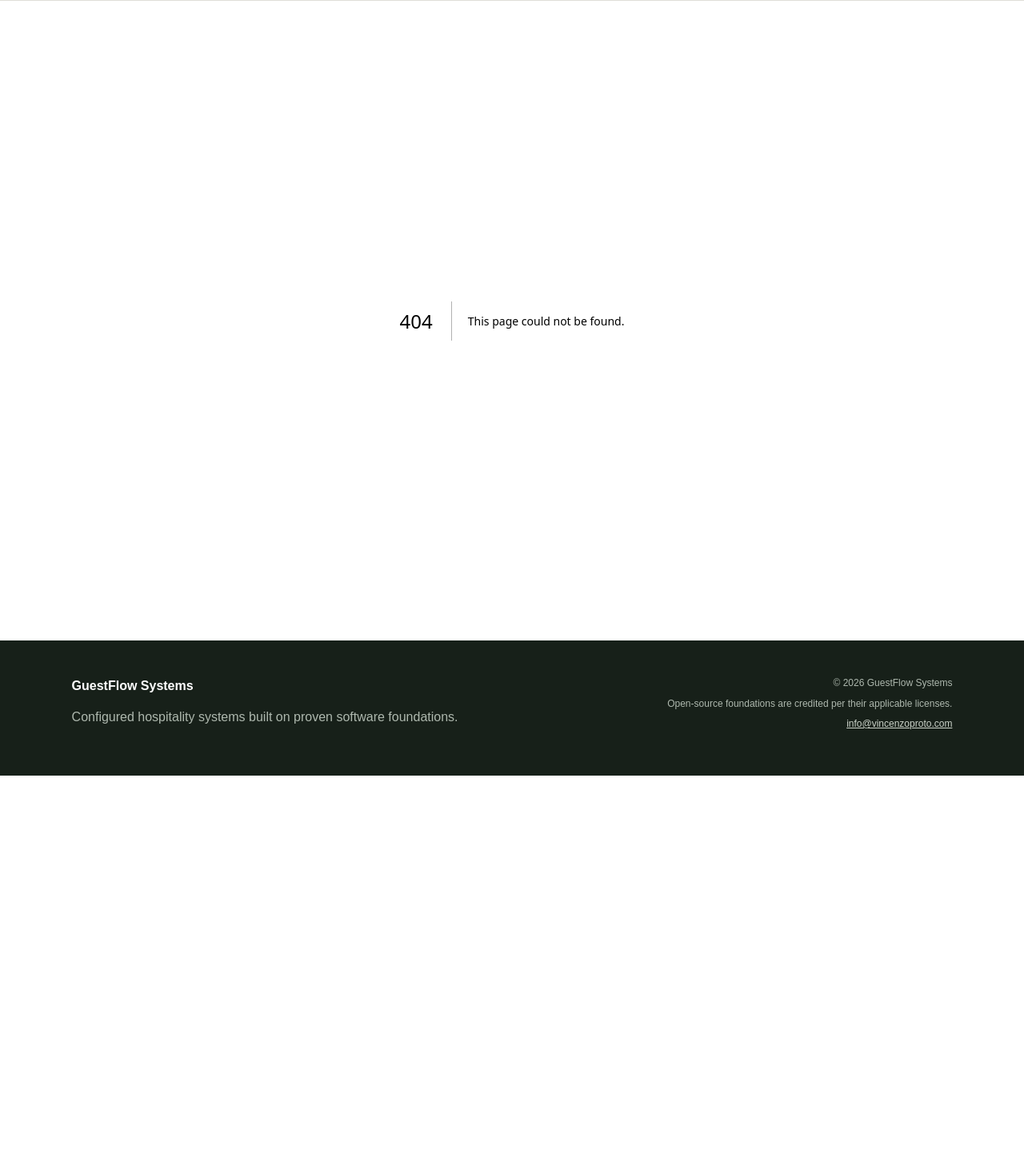
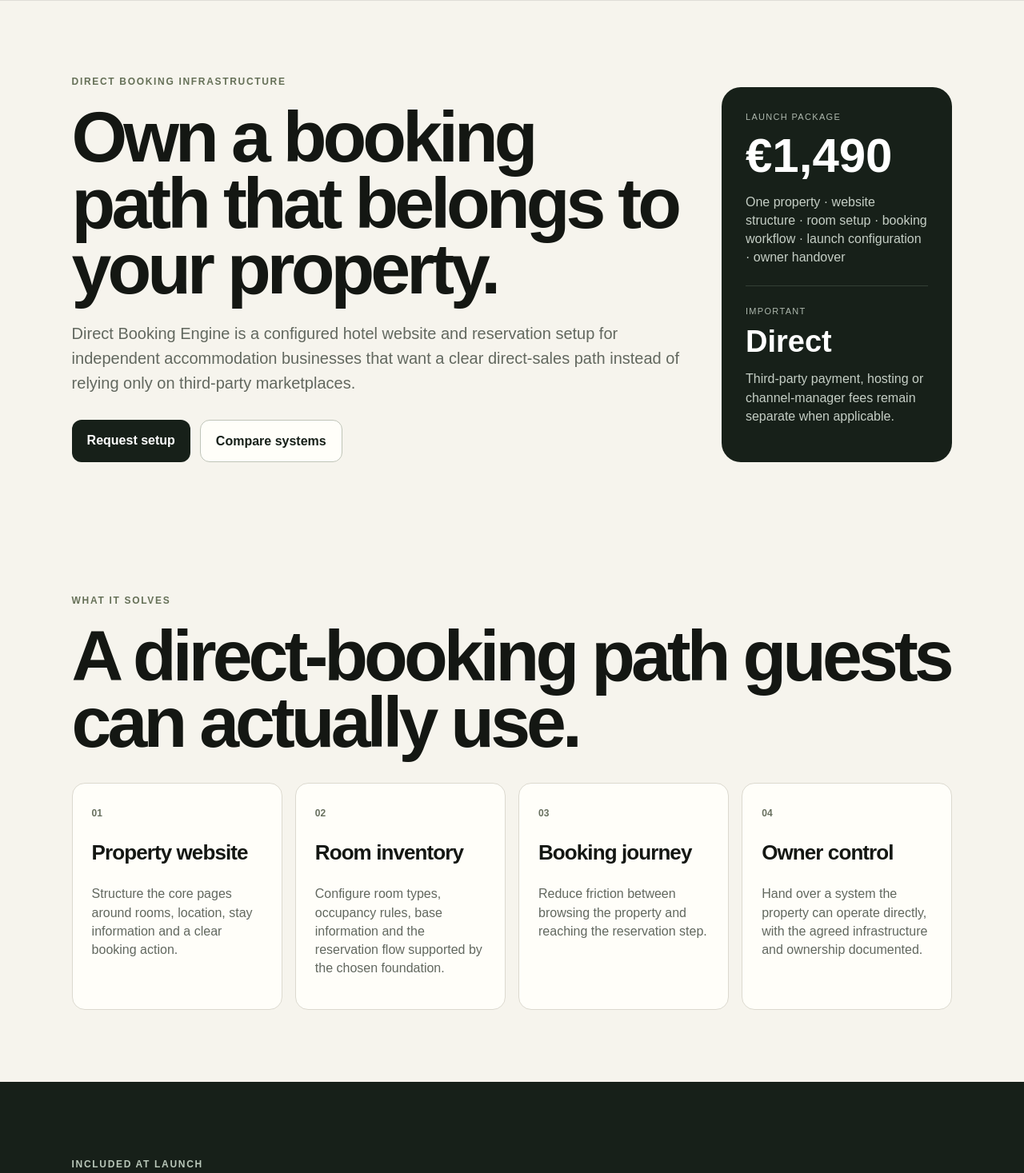
Before and after one commit to vincenzoproto/DigitalGrowthKits, a Next.js app: page /direct-booking-engine in a window 1280 px wide. Before the commit this address had no page. Shown: the part 68-1535 px from the top of the page at 80% size. Before the commit the page ends 1038 px from the top, so only its background shows below. Built offline with nearby package versions, Linux system fonts and the light colour scheme.

Commit message:
Add Direct Booking Engine offer page

```diff
--- /dev/null
+++ b/app/direct-booking-engine/page.tsx
@@ -0,0 +1,46 @@
+import Link from "next/link";
+import styles from "../repeat-guest-engine/repeat-guest.module.css";
+
+export default function DirectBookingEnginePage() {
+  return (
+    <main className={styles.shell}>
+      <section className={styles.hero}>
+        <div>
+          <span className={styles.eyebrow}>Direct booking infrastructure</span>
+          <h1>Own a booking path that belongs to your property.</h1>
+          <p className={styles.lead}>Direct Booking Engine is a configured hotel website and reservation setup for independent accommodation businesses that want a clear direct-sales path instead of relying only on third-party marketplaces.</p>
+          <div className={styles.actions}><Link className={styles.primary} href="/request-setup?product=direct-booking-engine">Request setup</Link><Link className={styles.secondary} href="/#products">Compare systems</Link></div>
+        </div>
+        <aside className={styles.priceCard}>
+          <span>Launch package</span><strong>€1,490</strong><p>One property · website structure · room setup · booking workflow · launch configuration · owner handover</p>
+          <hr /><span>Important</span><strong className={styles.monthly}>Direct</strong><p>Third-party payment, hosting or channel-manager fees remain separate when applicable.</p>
+        </aside>
+      </section>
+
+      <section className={styles.section}>
+        <span className={styles.eyebrow}>What it solves</span><h2>A direct-booking path guests can actually use.</h2>
+        <div className={styles.grid4}>
+          <div><b>01</b><h3>Property website</h3><p>Structure the core pages around rooms, location, stay information and a clear booking action.</p></div>
+          <div><b>02</b><h3>Room inventory</h3><p>Configure room types, occupancy rules, base information and the reservation flow supported by the chosen foundation.</p></div>
+          <div><b>03</b><h3>Booking journey</h3><p>Reduce friction between browsing the property and reaching the reservation step.</p></div>
+          <div><b>04</b><h3>Owner control</h3><p>Hand over a system the property can operate directly, with the agreed infrastructure and ownership documented.</p></div>
+        </div>
+      </section>
+
+      <section className={styles.darkSection}>
+        <span className={styles.eyebrowLight}>Included at launch</span><h2>Website plus reservation infrastructure.</h2>
+        <div className={styles.flowGrid}>
+          <article><span>STRUCTURE</span><h3>Conversion-focused property pages</h3><p>Home, rooms, property information, location/contact and booking entry points are organised around a simple guest journey.</p></article>
+          <article><span>BOOKING</span><h3>Reservation configuration</h3><p>Room setup and booking workflow are configured on the selected self-hostable hospitality foundation.</p></article>
+          <article><span>HANDOVER</span><h3>Launch ownership</h3><p>The property receives the operating setup, access model and documented responsibilities for hosting, payments and ongoing maintenance.</p></article>
+        </div>
+      </section>
+
+      <section className={styles.section}>
+        <span className={styles.eyebrow}>Before implementation</span><h2>We review the current stack first.</h2>
+        <p className={styles.leadSmall}>The setup review covers your current website, PMS or booking tools, room inventory, payment requirements, domain/hosting situation and any channel-manager dependencies. We define the launch scope before moving or connecting live booking infrastructure.</p>
+        <div className={styles.actions}><Link className={styles.primary} href="/request-setup?product=direct-booking-engine">Request the setup review</Link></div>
+      </section>
+    </main>
+  );
+}
```
